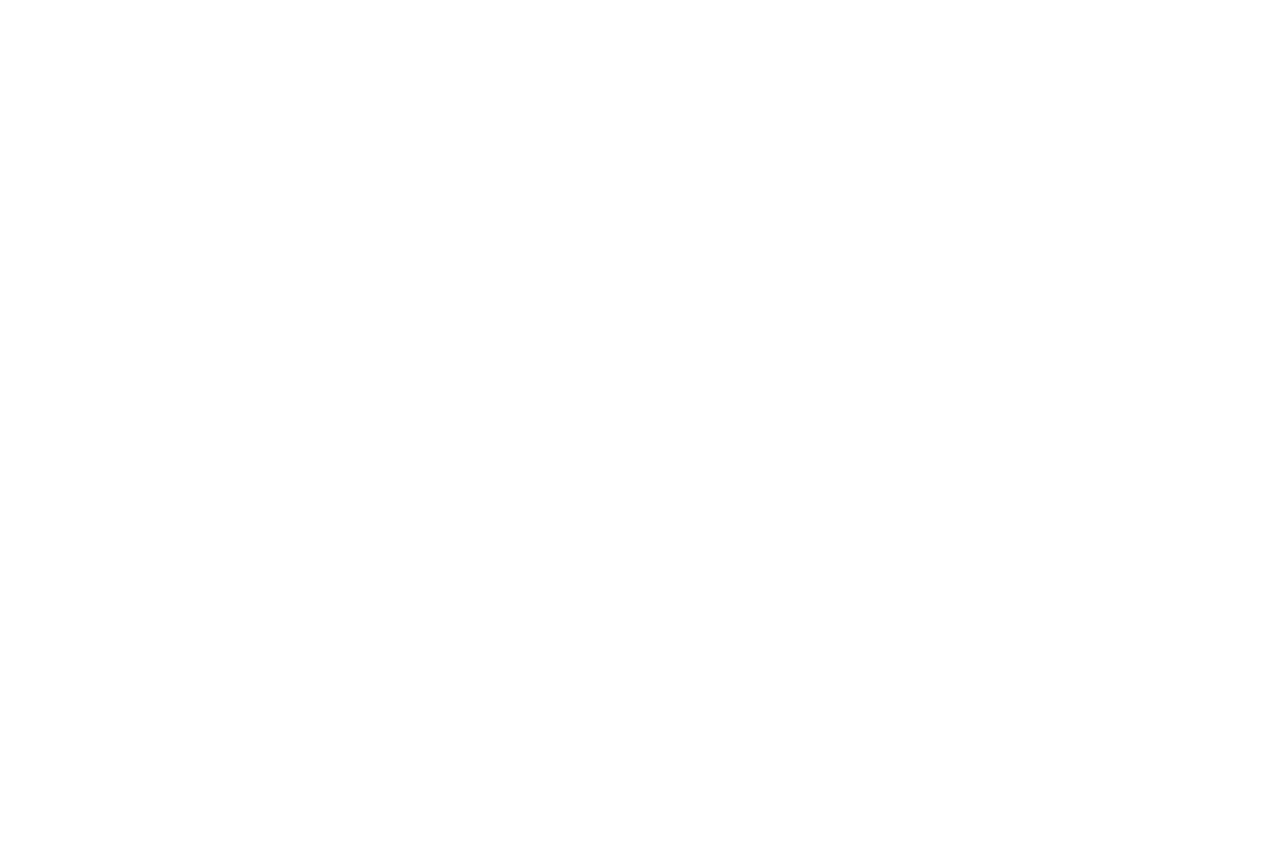
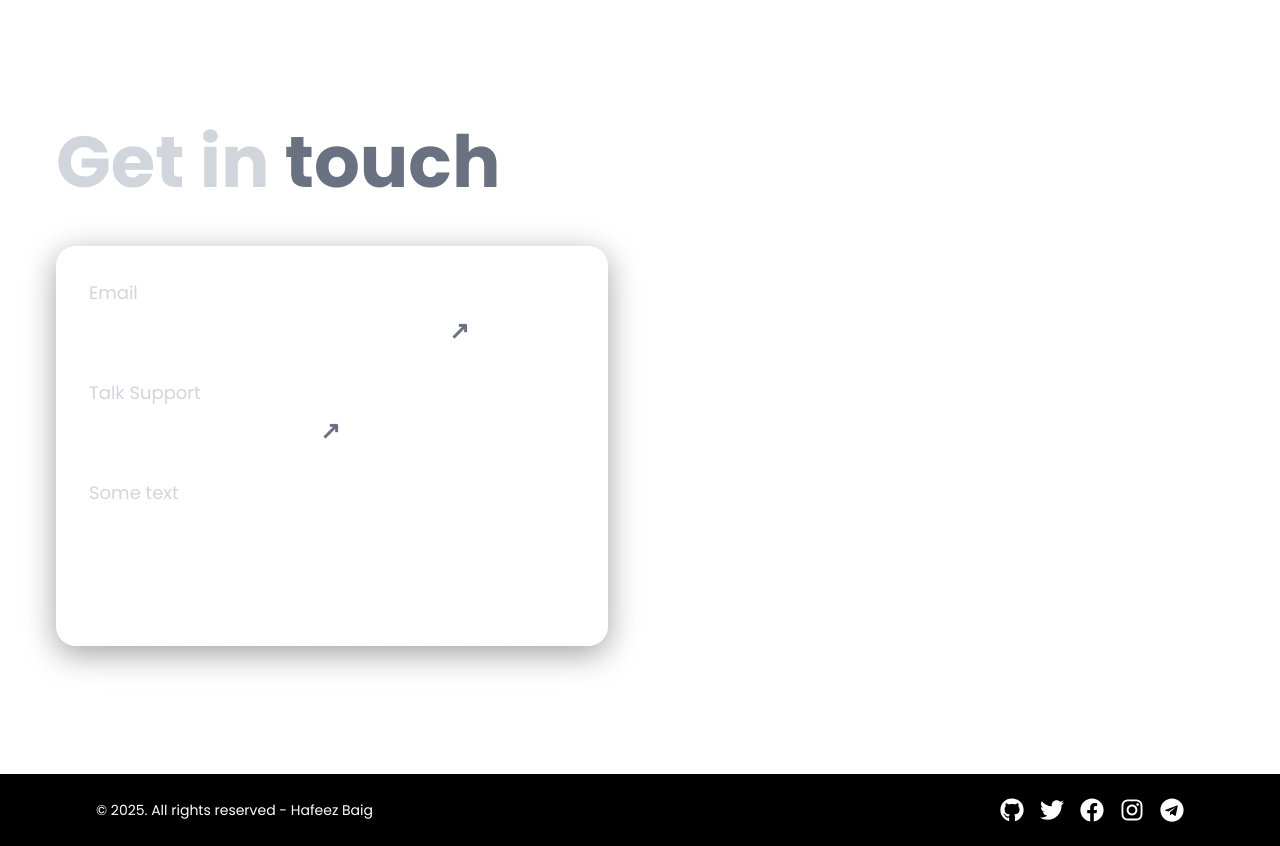
Before and after one commit to Hafeezbaig/portfolio-nextjs-and-framer-motion, a Next.js app: page / in a window 1280 px wide. Shown: the part 802-1648 px from the top of the page. Before the commit the page ends 800 px from the top, so only its background shows below. Built offline with nearby package versions, Linux system fonts and the light colour scheme.

Commit message:
contact page and footer added

```diff
--- a/app/page.tsx
+++ b/app/page.tsx
@@ -1,3 +1,5 @@
+import Contact from "@/components/Contact";
+import Footer from "@/components/Footer";
 import Hero from "@/components/Hero";
 import Navbar from "@/components/Navbar";
 // import Image from "next/image";
@@ -7,6 +9,8 @@ export default function Home() {
     <>
     <Navbar />
     <Hero />
+    <Contact />
+    <Footer />
     </>
   );
 }
--- a/components/Contact.tsx
+++ b/components/Contact.tsx
@@ -0,0 +1,92 @@
+"use client"
+
+import React from 'react'
+import { motion } from 'framer-motion'
+
+function Contact() {
+  return (
+    <section id='contact' className='py-32 text-white max-w-[1200px] mx-auto px-4'>
+        <motion.div
+        initial={{ opacity: 0,y: 20 }}
+        whileInView={{ opacity: 1,y: 0 }}
+        transition={{ duration: 0.8 }}
+        viewport={{ once: true }}
+        className='grid lg:grid-cols-2 gap-16'
+        >
+            <div className='space-y-12'>
+                <motion.h2
+                initial={{ opacity: 0, x: -20 }}
+                whileInView={{ opacity: 1, x: 0 }}
+                transition={{ duration: 0.6, delay: 0.2 }}
+                className='text-7xl font-bold text-gray-300'
+                >
+                    Get in <span className='text-gray-500'>touch</span>
+
+                </motion.h2>
+
+                <motion.div
+                initial={{ opacity: 0, x: -20 }}
+                whileInView={{ opacity: 1, x: 0 }}
+                transition={{ duration: 0.6, delay: 0.4 }}
+                className='glass p-8 rounded-2xl space-y-8'
+                >
+                    <div className='space-y-2'>
+                        <p className='text-lg text-gray-300'>Email</p>
+                        <a href="mailto:hafeezbaig3138@gmail.com"
+                        className='text-2xl font-semibold hover:text-gray-400 transition duration-300 flex items-center gap-2'
+                        >
+                            hafeezbaig3138@gmail.com
+                            <span className='text-gray-500'>↗</span>
+                        </a>
+
+                    </div>
+
+                    <div className='space-y-2'>
+                        <p className='text-lg text-gray-300'>Talk Support</p>
+                        <a href="https://talk.hafeezbaig.in"
+                        className='text-2xl font-semibold hover:text-gray-400 transition duration-300 flex items-center gap-2'
+                        >
+                            talk.hafeezbaig.in
+                            <span className='text-gray-500'>↗</span>
+                        </a>
+
+                    </div>
+
+                    <div className='space-y-2'>
+                        <p className='text-lg text-gray-300'>Some text</p>
+                        <p className='text-xl not-italic leading-relaxed'>
+                            some more text <br />
+                            more text <br />
+                            more texts
+                        </p>
+
+                    </div>
+
+                    {/* <motion.div
+                    initial={{ opacity: 0, x: -20 }}
+                    whileInView={{ opacity: 1, x: 0 }}
+                    transition={{ duration: 0.6, delay: 0.6 }}
+                    className='w-full h-full min-h-[400px] rounded-2xl overflow-hidden'
+                    >
+                        <iframe
+                            src="https://www.google.com/maps/embed?pb=!1m18!1m12!1m3!1d3503.199033187631!2d77.3086116144065!3d28.5820579824378!2m3!1f0!2f0!3f0!3m2!1i1024!2i768!4f13.1!3m3!1m2!1s0x390ce5f4a4e2c3e3%3A0x9e6b7e4b0c8b1f5a!2sHafeez%20Baig!5e0!3m2!1sen!2sin!4v1632922875375!5m2!1sen!2sin"
+                            width="100%"
+                            height="100%"
+                            style={{ border: 0 }}
+                            allowFullScreen
+                            loading="lazy"
+                            >
+                        </iframe>
+
+                    </motion.div> */}
+
+                </motion.div>
+
+            </div>
+
+        </motion.div>
+    </section>
+  )
+}
+
+export default Contact
--- a/components/Footer.tsx
+++ b/components/Footer.tsx
@@ -0,0 +1,40 @@
+"use client"
+
+import Link from "next/link";
+import { FaGithub, FaTwitter, FaFacebook, FaInstagram, FaTelegram } from "react-icons/fa";
+import { useEffect, useState } from "react";
+
+const Footer = () => {
+  const [isMounted, setIsMounted] = useState(false);
+
+  useEffect(() => {
+    setIsMounted(true);
+  }, []);
+
+  if (!isMounted) return null; // Prevents hydration mismatch
+
+  return (
+    <footer className="bg-black text-white py-6 flex flex-col md:flex-row items-center justify-center md:justify-between px-6 md:px-24">
+      <p className="text-sm">&copy; 2025. All rights reserved - Hafeez Baig</p>
+      <div className="flex space-x-4 mt-4 md:mt-0">
+        <Link href="https://github.com" target="_blank" aria-label="GitHub">
+          <FaGithub className="text-white hover:text-gray-400 text-2xl" />
+        </Link>
+        <Link href="https://twitter.com" target="_blank" aria-label="Twitter">
+          <FaTwitter className="text-white hover:text-gray-400 text-2xl" />
+        </Link>
+        <Link href="https://facebook.com" target="_blank" aria-label="Facebook">
+          <FaFacebook className="text-white hover:text-gray-400 text-2xl" />
+        </Link>
+        <Link href="https://instagram.com" target="_blank" aria-label="Instagram">
+          <FaInstagram className="text-white hover:text-gray-400 text-2xl" />
+        </Link>
+        <Link href="https://telegram.org" target="_blank" aria-label="Telegram">
+          <FaTelegram className="text-white hover:text-gray-400 text-2xl" />
+        </Link>
+      </div>
+    </footer>
+  );
+};
+
+export default Footer;
```
